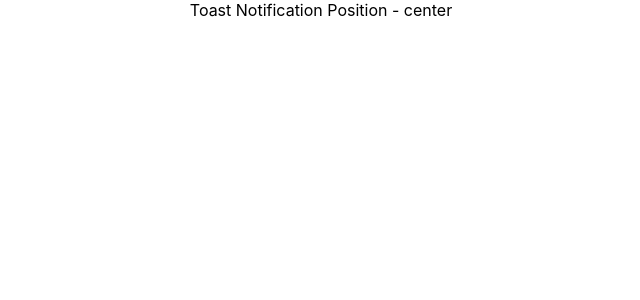
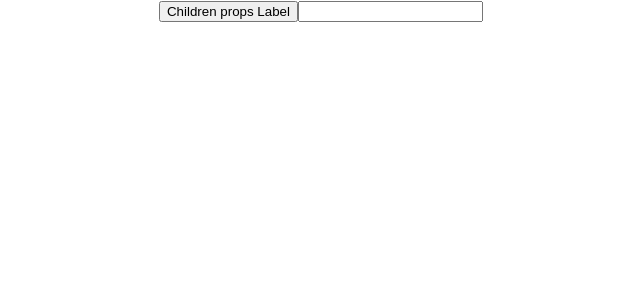
Before and after one commit to SrijanShovit/React-with-TypeScript, a React (Create React App) app: page / in a window 1280 px wide. Shown: the top 300 px of the page, without its empty margins (319-959 px from the left). Built offline with nearby package versions, Linux system fonts and the light colour scheme.

Commit message:
wrapping HTML elements

```diff
--- a/src/App.tsx
+++ b/src/App.tsx
@@ -18,6 +18,8 @@
 import { Counter } from './components/class/Counter';
 import { RandomNumber } from './components/restriction/RandomNumber';
 import { Toast } from './components/TemplateLiterals/Toast';
+import { CustomButton } from './components/html/Button';
+import { CustomInput } from './components/html/Input';
 
 function App() {
   const personName = {
@@ -78,7 +80,11 @@
 
     {/* <RandomNumber value={10} isPositive/> */}
 
-    <Toast position="center"/>
+    {/* <Toast position="center"/> */}
+
+    <CustomButton variant="primary" onClick={() => console.log('Clicked')}>Children props</CustomButton>
+
+    <CustomInput />
     </div>
   );
 }
--- /dev/null
+++ b/src/components/html/Button.tsx
@@ -0,0 +1,10 @@
+type ButtonProps = {
+    variant : 'primary' | 'secondary'
+    children: string
+} & Omit<React.ComponentProps<'button'>,'children'>
+
+//to omit children's React.Node type and use only string
+
+export const CustomButton = ({variant,children,...rest}:ButtonProps) => {
+    return <button className={`class-with-${variant}`} {...rest}>{children} Label</button>
+}
--- /dev/null
+++ b/src/components/html/Input.tsx
@@ -0,0 +1,5 @@
+type InputProps = React.ComponentProps<'input'>
+
+export const CustomInput = (props:InputProps) => {
+    return <input {...props}/>
+}
```
